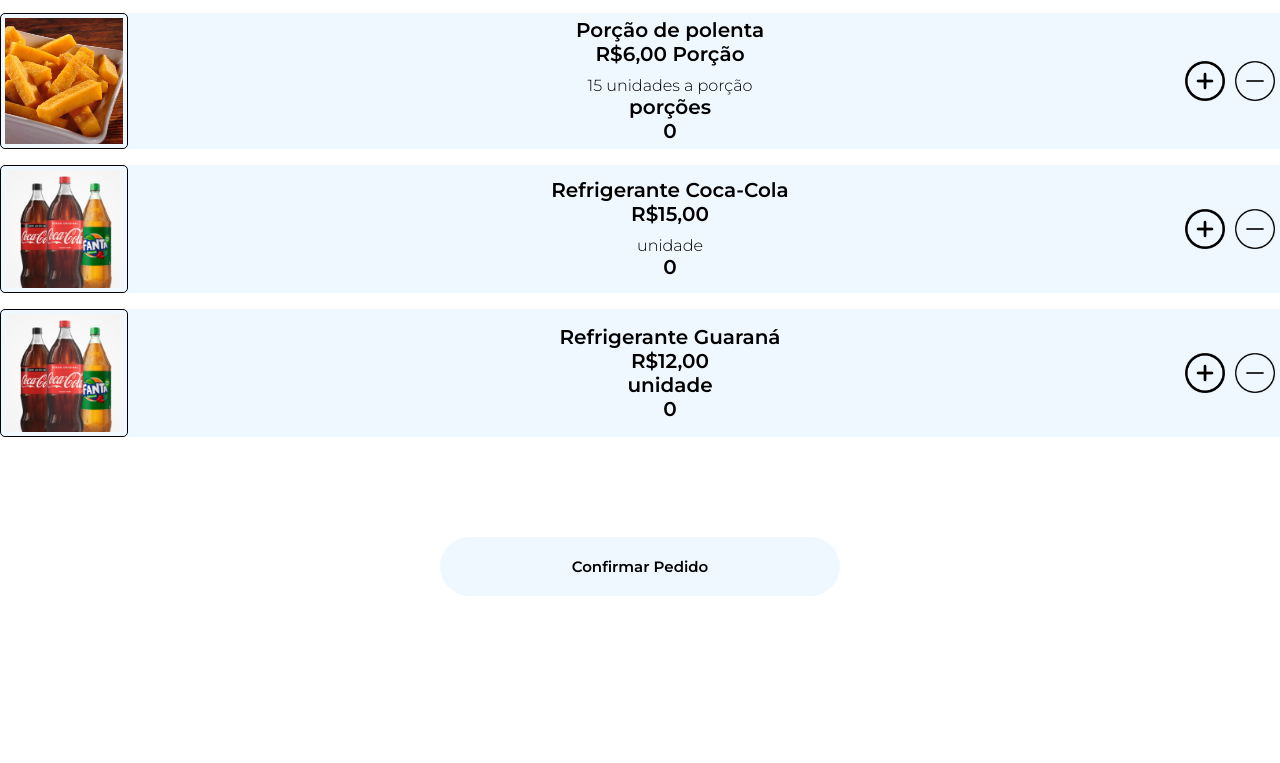
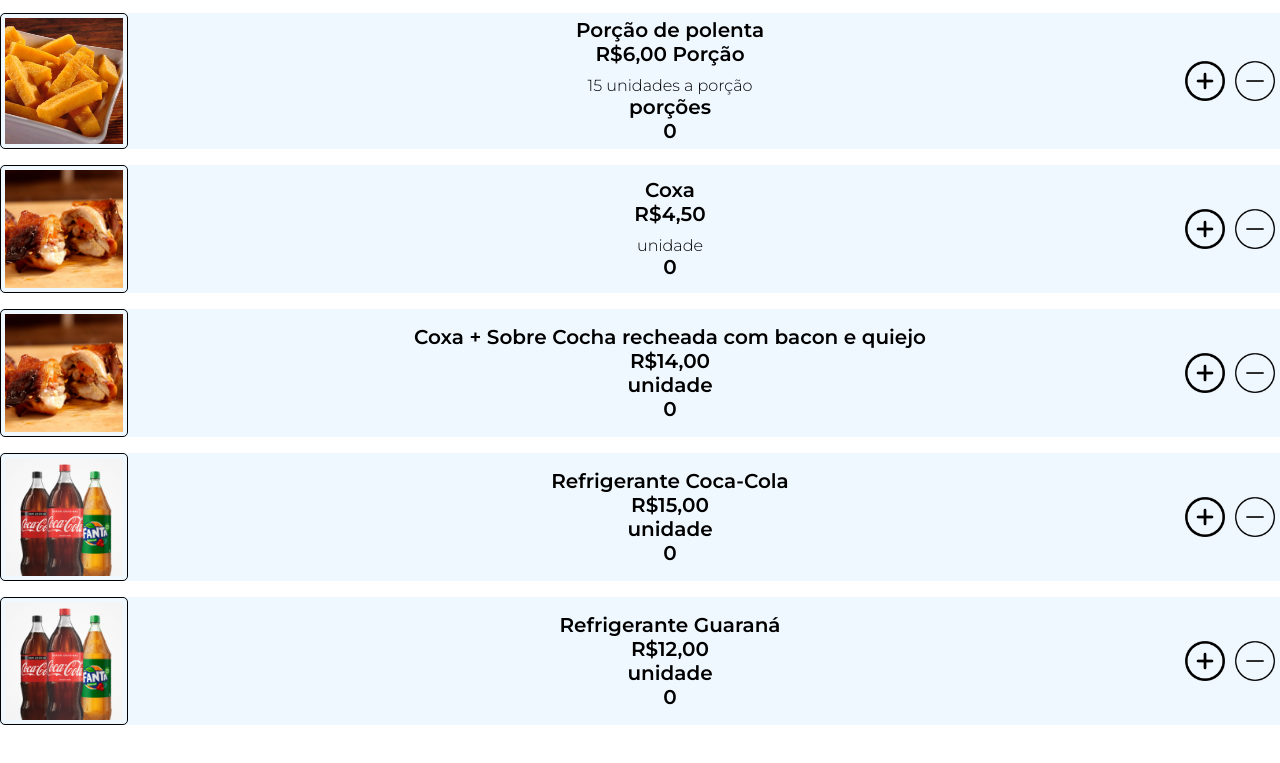
Before and after one commit to NthMateus28/MD-Frango-Assado, a website: page site_Dionata/pages/monte.html in a window 1280 px wide. Shown: the part 1874-2637 px from the top of the page. Drawn offline with Linux system fonts and the light colour scheme.

Commit message:
Update monte.html

```diff
--- a/site_Dionata/pages/monte.html
+++ b/site_Dionata/pages/monte.html
@@ -1,10 +1,14 @@
 <!DOCTYPE html>
-<html lang="en">
+<html lang="PT_br">
     <head>
         <meta charset="UTF-8" />
         <meta name="viewport" content="width=device-width, initial-scale=1.0" />
         <title>MD Frango Assado</title>
-        <link rel="shortcut icon" href="../images/logo.png" type="image/x-icon" />
+        <link
+            rel="shortcut icon"
+            href="../images/logo.png"
+            type="image/x-icon"
+        />
 
         <link rel="stylesheet" href="../Style/monte.css" />
         <script defer src="../Scrypt/moente.js"></script>
@@ -136,7 +140,7 @@
                     class="imgCarne"
                 />
                 <span class="titleProduct"
-                    >Frango Assado <br />R$48,00
+                    >Frango Assado + Polenta<br />R$48,00
                     <p>unidade</p>
                     <p class="unidade">0</p></span
                 >
@@ -162,7 +166,7 @@
                     class="imgCarne"
                 />
                 <span class="titleProduct"
-                    >Sobre Coxa <br />R$60,00
+                    >Sobre Coxa <br />R$5,00
                     <p>unidade</p>
                     <p class="unidade">0</p></span
                 >
@@ -286,8 +290,60 @@
                 </div>
             </main>
 
-            <!-- Produto 11 - Refrigerante Coca-Cola -->
+            <!-- Produto 11 - Sobre Coxa -->
             <main class="product" data-index="10">
+                <img
+                    src="../images/sobre-coxa.webp"
+                    alt="Coxa"
+                    class="imgCarne"
+                />
+                <span class="titleProduct"
+                    >Coxa <br />R$4,50
+                    <p>unidade</p>
+                    <p class="unidade">0</p></span
+                >
+                <div class="button-container">
+                    <img
+                        src="../images/adicionar.png"
+                        alt="adicionar"
+                        class="btnAdicionar"
+                    />
+                    <img
+                        src="../images/retirar.png"
+                        alt="retirar"
+                        class="btnRetirar"
+                    />
+                </div>
+            </main>
+
+                        <!-- Produto 12 - Sobre Coxa recheada -->
+                        <main class="product" data-index="11">
+                            <img
+                                src="../images/sobre-coxa.webp"
+                                alt="Coxa + Sobre Cocha recheada com bacon e quiejo"
+                                class="imgCarne"
+                            />
+                            <span class="titleProduct"
+                                >Coxa + Sobre Cocha recheada com bacon e quiejo <br />R$14,00
+                                <p>unidade</p>
+                                <p class="unidade">0</p></span
+                            >
+                            <div class="button-container">
+                                <img
+                                    src="../images/adicionar.png"
+                                    alt="adicionar"
+                                    class="btnAdicionar"
+                                />
+                                <img
+                                    src="../images/retirar.png"
+                                    alt="retirar"
+                                    class="btnRetirar"
+                                />
+                            </div>
+                        </main>
+
+            <!-- Produto 13 - Refrigerante Coca-Cola -->
+            <main class="product" data-index="12">
                 <img
                     src="../images/Refrigerante.jpg"
                     alt="Refrigerante Coca-Cola"
@@ -312,8 +368,8 @@
                 </div>
             </main>
 
-            <!-- Produto 12 - Refrigerante Guaraná -->
-            <main class="product" data-index="11">
+            <!-- Produto 14 - Refrigerante Guaraná -->
+            <main class="product" data-index="13">
                 <img
                     src="../images/Refrigerante.jpg"
                     alt="Refrigerante Guaraná"
```
